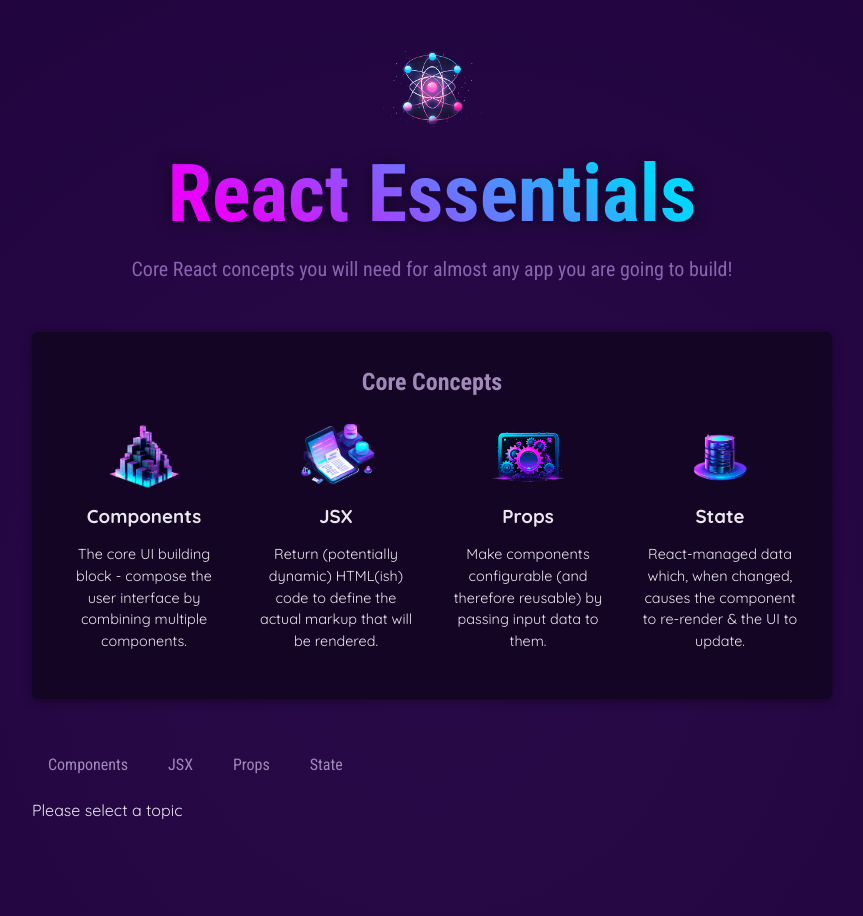
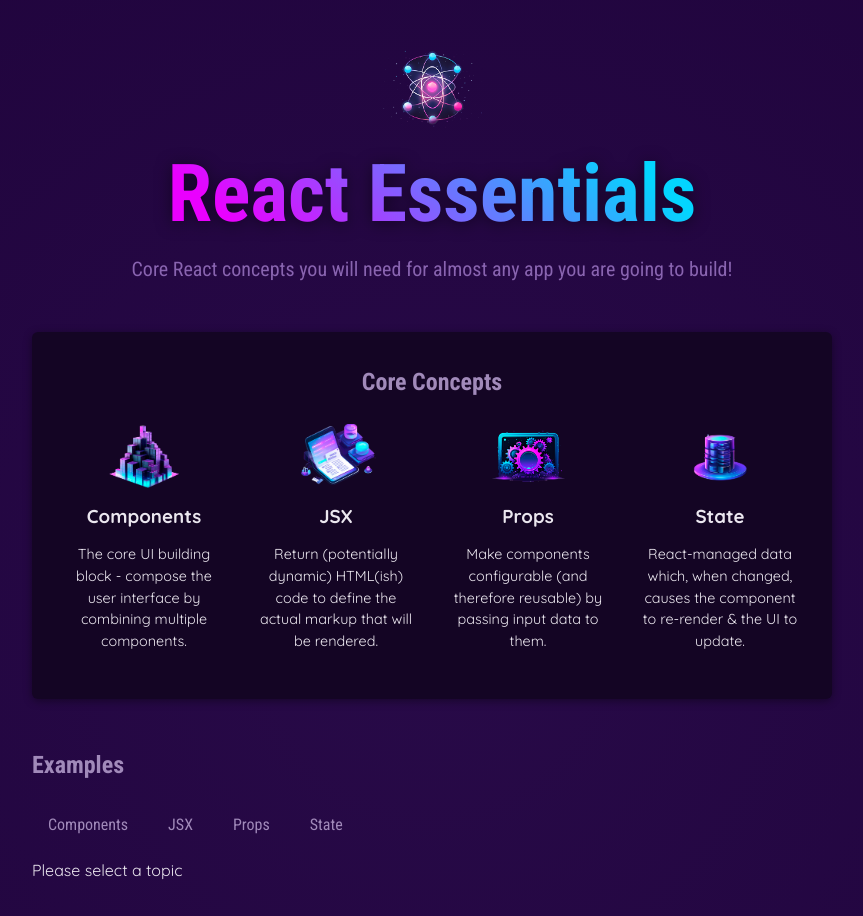
Before and after one commit to shagat/react-projects, a React (Vite) app: page / in a window 1280 px wide. Shown: the top 916 px of the page, without its empty margins (208-1071 px from the left). Built offline with nearby package versions, Linux system fonts and the light colour scheme.

Commit message:
using props forwarding

```diff
--- a/src/App.jsx
+++ b/src/App.jsx
@@ -1,55 +1,17 @@
-import { useState } from "react";
 import Header from "./components/Header/Header";
 import CoreConcepts from "./components/CoreConcepts";
-
-import { CORE_CONCEPTS } from "./data";
-import { EXAMPLES } from "./data";
-import TabButton from "./components/TabButton/TabButton";
+import Examples from "./components/Examples";
 
 function App() {
-  const [selectedTopic, setSelectedTopic] = useState();
-
-  function handleSelect(selectedButton) {
-    setSelectedTopic(selectedButton);
-  }
-
-  let tabContent = (<p>Please select a topic</p>);
-
-  if (selectedTopic) {
-    tabContent = (<div id="tab-content">
-      <h3>{EXAMPLES[selectedTopic].title}</h3>
-      <p>{EXAMPLES[selectedTopic].description}</p>
-      <pre>
-        <code>
-          {EXAMPLES[selectedTopic].code}
-        </code>
-      </pre>
-    </div>)
-  }
 
   return (
-    <div>
+    <>
       <Header />
       <main>
-        <section id="core-concepts">
-          <h2>Core Concepts</h2>
-          <ul>
-            {CORE_CONCEPTS.map((conceptItem) =>
-            <CoreConcepts key={conceptItem.title} {...conceptItem}/>
-            )}
-          </ul>
-        </section>
-        <section id="examples">
-          <menu>
-            <TabButton isSelected={selectedTopic === 'components'} onSelect={() => handleSelect('components')}>Components</TabButton>
-            <TabButton isSelected={selectedTopic === 'jsx'} onSelect={() => handleSelect('jsx')}>JSX</TabButton>
-            <TabButton isSelected={selectedTopic === 'props'} onSelect={() => handleSelect('props')}>Props</TabButton>
-            <TabButton isSelected={selectedTopic === 'state'} onSelect={() => handleSelect('state')}>State</TabButton>
-          </menu>
-          {tabContent}
-        </section>
+        <CoreConcepts />
+        <Examples />
       </main>
-    </div>
+    </>
   );
 }
 
--- /dev/null
+++ b/src/components/CoreConcept.jsx
@@ -0,0 +1,9 @@
+export default function CoreConcept({ image, title, description }) {
+  return (
+    <li>
+      <img src={image} alt={title} />
+      <h3>{title}</h3>
+      <p>{description}</p>
+    </li>
+  );
+}
--- a/src/components/CoreConcepts.jsx
+++ b/src/components/CoreConcepts.jsx
@@ -1,9 +1,15 @@
-export default function CoreConcepts({ image, title, description }) {
-  return (
-    <li>
-      <img src={image} alt={title} />
-      <h3>{title}</h3>
-      <p>{description}</p>
-    </li>
-  );
+import CoreConcept from "./CoreConcept";
+import { CORE_CONCEPTS } from "../data";
+
+export default function CoreConcepts(){
+    return(
+        <section id="core-concepts">
+        <h2>Core Concepts</h2>
+        <ul>
+          {CORE_CONCEPTS.map((conceptItem) =>
+          <CoreConcept key={conceptItem.title} {...conceptItem}/>
+          )}
+        </ul>
+      </section>
+    );
 }
--- /dev/null
+++ b/src/components/Examples.jsx
@@ -0,0 +1,37 @@
+import { useState } from "react";
+import { EXAMPLES } from "../data";
+import TabButton from "./TabButton/TabButton";
+import Section from "./Section";
+
+export default function Examples() {
+    const [selectedTopic, setSelectedTopic] = useState();
+
+    function handleSelect(selectedButton) {
+        setSelectedTopic(selectedButton);
+    }
+
+    let tabContent = (<p>Please select a topic</p>);
+
+    if (selectedTopic) {
+        tabContent = (<div id="tab-content">
+            <h3>{EXAMPLES[selectedTopic].title}</h3>
+            <p>{EXAMPLES[selectedTopic].description}</p>
+            <pre>
+                <code>
+                    {EXAMPLES[selectedTopic].code}
+                </code>
+            </pre>
+        </div>)
+    }
+    return (
+        <Section title="Examples" id="examples">
+            <menu>
+                <TabButton isSelected={selectedTopic === 'components'} onClick={() => handleSelect('components')}>Components</TabButton>
+                <TabButton isSelected={selectedTopic === 'jsx'} onClick={() => handleSelect('jsx')}>JSX</TabButton>
+                <TabButton isSelected={selectedTopic === 'props'} onClick={() => handleSelect('props')}>Props</TabButton>
+                <TabButton isSelected={selectedTopic === 'state'} onClick={() => handleSelect('state')}>State</TabButton>
+            </menu>
+            {tabContent}
+        </Section>
+    );
+}
--- /dev/null
+++ b/src/components/Section.jsx
@@ -0,0 +1,8 @@
+export default function Section({ title, children, ...props }) {
+    return (
+        <section {...props}>
+            <h2>{title}</h2>
+            {children}
+        </section>
+    );
+}
--- a/src/components/TabButton/TabButton.jsx
+++ b/src/components/TabButton/TabButton.jsx
@@ -1,7 +1,7 @@
-export default function TabButton({ children, onSelect, isSelected }) {
+export default function TabButton({ children, isSelected, ...props }) {
   return (
     <li>
-      <button className={isSelected ? 'active' : ''} onClick={onSelect}>{children}</button>
+      <button className={isSelected ? 'active' : ''} {...props}>{children}</button>
     </li>
   );
 }
```
